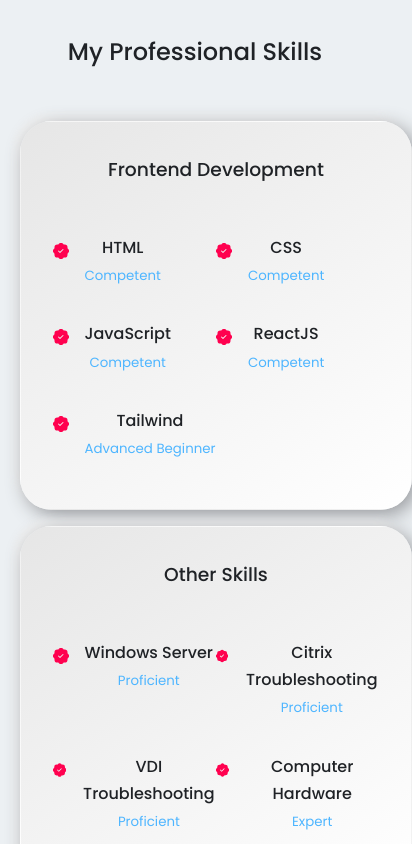
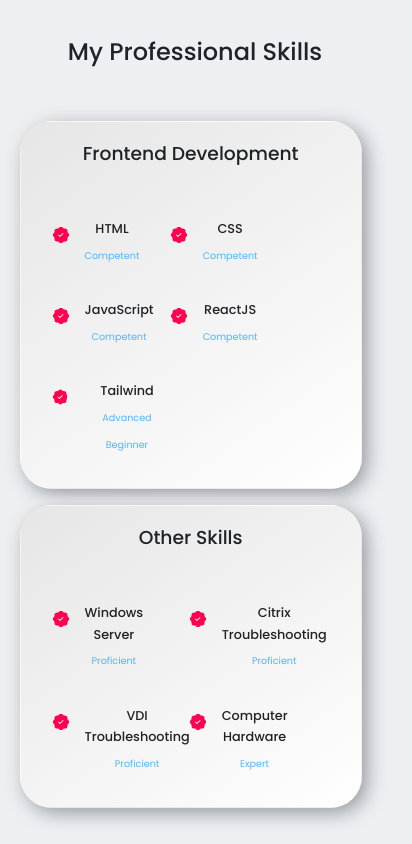
Before and after one commit to sampano/sam-react-portfolio, a React (Create React App) app: page / in a window 390 px wide. Shown: the part 4700-5544 px from the top of the page, 412 px wide, since content can reach past the window. Built offline with nearby package versions, Linux system fonts and the light colour scheme.

Commit message:
skills css modified

```diff
--- a/src/components/skills/skills.component.css
+++ b/src/components/skills/skills.component.css
@@ -55,14 +55,16 @@
   .experience__container {
     grid-template-columns: 1fr;
   }
-  .experience__container > div {
-    width: 80%;
-    padding: 2rem;
-    margin: 0 auto;
-  }
 
   .experience__content {
     padding: 1rem;
+    margin-right: 2.5rem;
+  }
+  .experience__details h4 {
+    font-size: 0.8rem;
+  }
+  .experience__details small {
+    font-size: 0.6rem;
   }
 }
 
@@ -74,7 +76,7 @@
   }
 
   .experience__container > div {
-    width: 100%;
-    padding: 2rem 1rem;
+    width: 90%;
+    padding: 1rem 1rem;
   }
 }
--- a/src/components/skills/skills.component.jsx
+++ b/src/components/skills/skills.component.jsx
@@ -55,11 +55,13 @@
 
         <div className="experience__backend">
           <h3>Other Skills</h3>
-          <div className="experience__content">
+          <div className="experience__content other__skills">
             <article className="experience__details">
               <BsFillPatchCheckFill className="experience__icon" />
               <div>
-                <h4>Windows Server</h4>
+                <h4>
+                  Windows <br /> Server
+                </h4>
                 <small className="text-light">Proficient</small>
               </div>
             </article>
@@ -67,7 +69,9 @@
             <article className="experience__details">
               <BsFillPatchCheckFill className="experience__icon" />
               <div>
-                <h4>Citrix Troubleshooting</h4>
+                <h4>
+                  Citrix <br /> Troubleshooting
+                </h4>
                 <small className="text-light">Proficient</small>
               </div>
             </article>
@@ -75,7 +79,10 @@
             <article className="experience__details">
               <BsFillPatchCheckFill className="experience__icon" />
               <div>
-                <h4>VDI Troubleshooting</h4>
+                <h4>
+                  VDI <br />
+                  Troubleshooting
+                </h4>
                 <small className="text-light">Proficient</small>
               </div>
             </article>
@@ -83,7 +90,10 @@
             <article className="experience__details">
               <BsFillPatchCheckFill className="experience__icon" />
               <div>
-                <h4>Computer Hardware</h4>
+                <h4>
+                  Computer <br />
+                  Hardware
+                </h4>
                 <small className="text-light">Expert</small>
               </div>
             </article>
```
